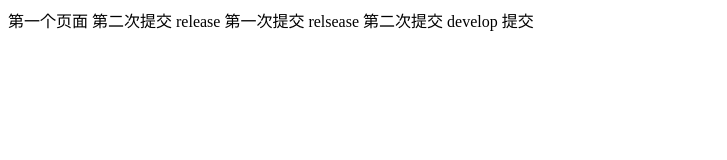
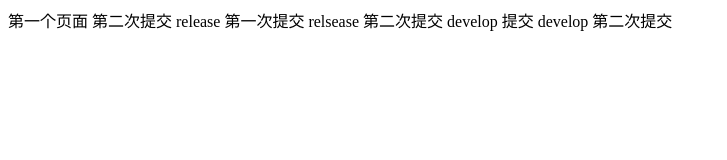
Before and after one commit to chrisTinaHAHA0/demoProjects, a plain HTML site: page index.html in a window 1280 px wide. Shown: the whole page, without its empty margins (0-727 px from the left). Drawn offline with Linux system fonts and the light colour scheme.

Commit message:
dev commit2

```diff
--- a/index.html
+++ b/index.html
@@ -14,6 +14,7 @@
          relsease 第二次提交
 
          develop 提交
+         develop 第二次提交
     </div>
 </body>
 </html>
```
